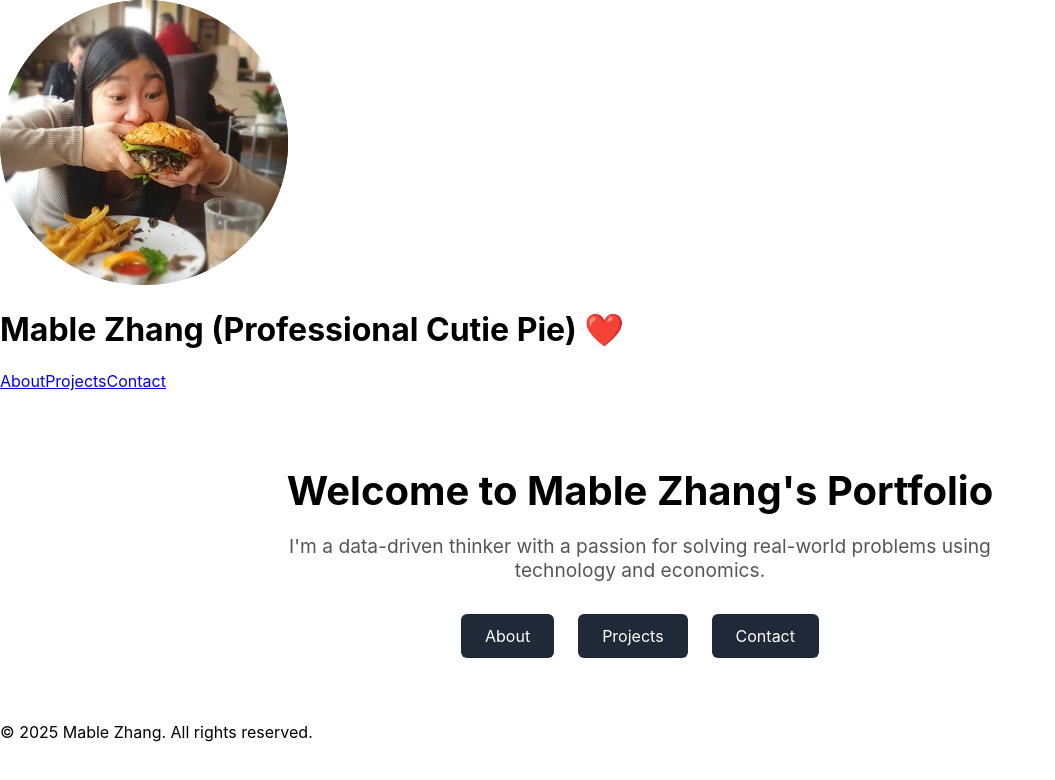
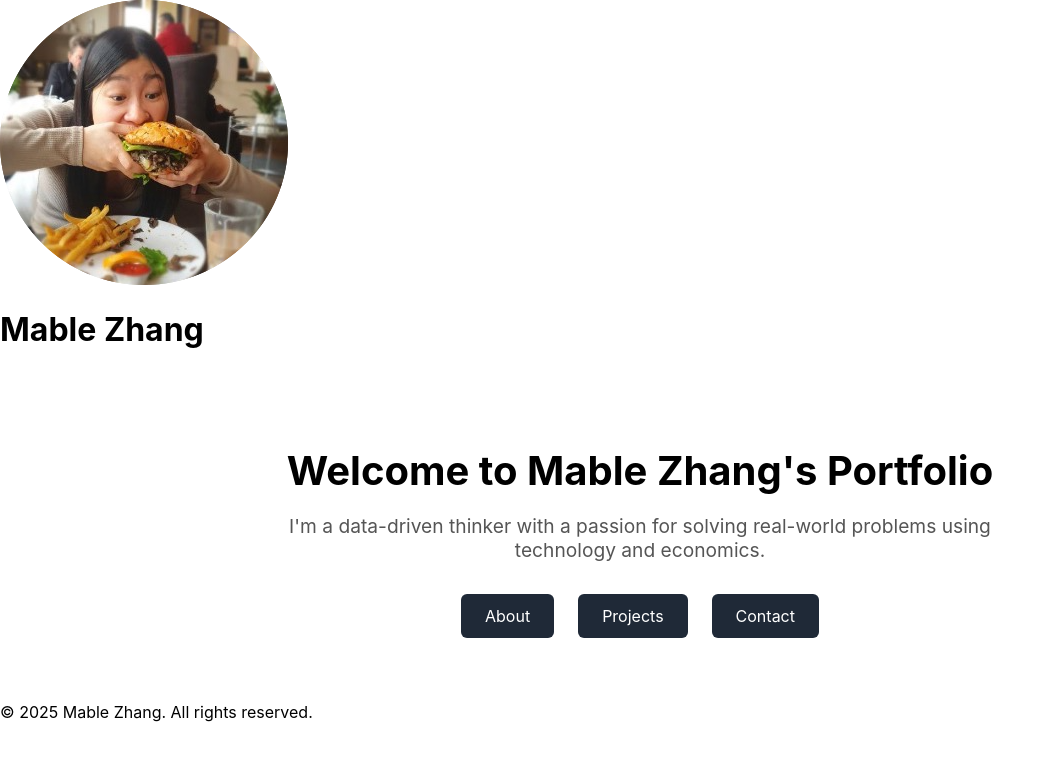
Before and after one commit to mablezhang2003/mablezhang2003.github.io, a React (Create React App) app: page / in a window 1280 px wide. Shown: the top 780 px of the page, without its empty margins (0-1055 px from the left). Built offline with nearby package versions, Linux system fonts and the light colour scheme; the HTML template or start-up script is replaced by a standard one.

Commit message:
Update Header.js

```diff
--- a/src/components/Header.js
+++ b/src/components/Header.js
@@ -26,14 +26,8 @@ function Header() {
                         transition: 'border-color 0.5s ease'
                     }}
                 />
-                <h1>Mable Zhang (Professional Cutie Pie) <span
-                    className="heart">❤️</span></h1>
+                <h1>Mable Zhang</h1>
             </div>
-            <nav>
-                <a href="#about">About</a>
-                <a href="#projects">Projects</a>
-                <a href="#contact">Contact</a>
-            </nav>
         </header>
     );
 }
```
